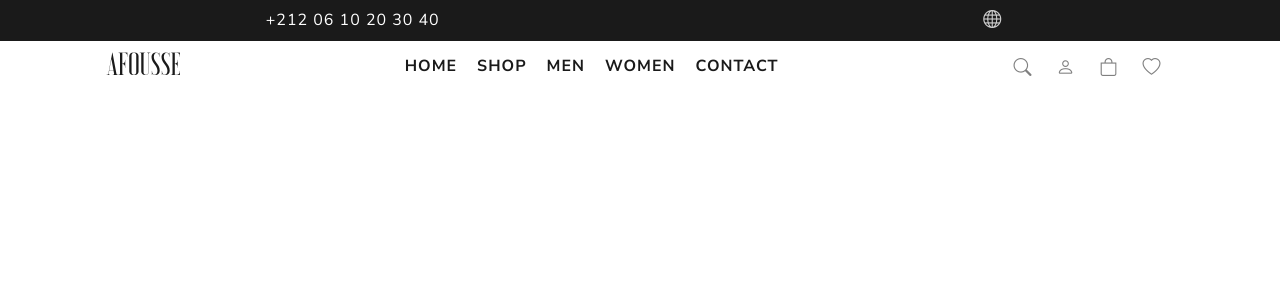
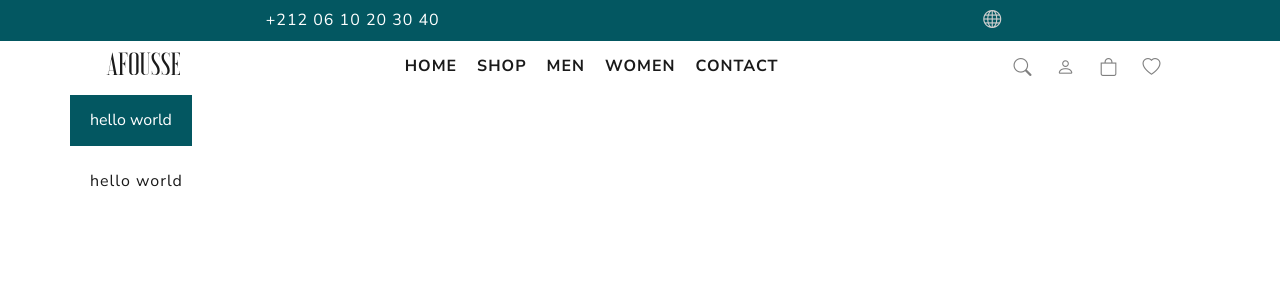
Before and after one commit to Ayman-shaim1/afousse, a React (Create React App) app: page / in a window 1280 px wide. Shown: the top 300 px of the page. Built offline with nearby package versions, Linux system fonts and the light colour scheme.

Commit message:
working on button component

```diff
--- a/src/App.js
+++ b/src/App.js
@@ -2,16 +2,19 @@ import GlobalStyle from "./GlobalStyle";
 import { Header } from "./components";
 import { BrowserRouter as Router, Routes, Route } from "react-router-dom";
 import { HomePage } from "./pages";
+import { Container } from "./components/styles/Container.styled";
 const App = () => {
   return (
     <Router>
       <GlobalStyle />
       <Header />
       <main>
-        <Routes>
-          <Route exact path='/' element={<HomePage />} />
-          <Route exact path='/Home' element={<HomePage />} />
-        </Routes>
+        <Container>
+          <Routes>
+            <Route exact path='/' element={<HomePage />} />
+            <Route exact path='/Home' element={<HomePage />} />
+          </Routes>
+        </Container>
       </main>
     </Router>
   );
--- a/src/components/Header.js
+++ b/src/components/Header.js
@@ -19,7 +19,7 @@ const Header = () => {
 
   return (
     <>
-      <NavBar bg="black">
+      <NavBar bg="primary">
         <Nav>
           <NavLink to="/home">+212 06 10 20 30 40</NavLink>
         </Nav>
--- /dev/null
+++ b/src/components/styles/Button.styled.js
@@ -0,0 +1,33 @@
+import { Link } from "react-router-dom";
+import styled from "styled-components";
+
+export const Button = styled.button`
+  border: none;
+  outline: none;
+  font-family: "Nunito Sans", sans-serif;
+  background-color: ${props =>
+    props.color ? `var(--${props.color}-color)` : `var(--primary-color)`};
+  color: ${props =>
+    props.color === "white" ? `var(--black-color)` : `var(--white-color)`};
+  padding: 16px 20px;
+  display: inline-block;
+  cursor: pointer;
+  &:hover {
+    opacity: 0.9;
+  }
+`;
+
+export const ButtonLink = styled(Link)`
+  border: none;
+  outline: none;
+  background-color: ${props =>
+    props.color ? `var(--${props.color}-color)` : `var(--primary-color)`};
+  color: ${props =>
+    props.color === "white" ? `var(--black-color)` : `var(--white-color)`};
+  padding: 16px 20px;
+  display: inline-block;
+  cursor: pointer;
+  &:hover {
+    opacity: 0.9;
+  }
+`;
--- a/src/components/styles/Header.styled.js
+++ b/src/components/styles/Header.styled.js
@@ -15,7 +15,7 @@ const openNav = keyframes`
     top:0;
   }
   to {
-    top:10%;
+      top: 16%;
   }
 `;
 
@@ -26,7 +26,7 @@ export const NavBar = styled.nav`
   justify-content: space-around;
   padding: 10px 0;
   width: 100%;
-  background-color: ${(props) =>
+  background-color: ${props =>
     props.bg ? "var(--" + props.bg + "-color)" : "var(--white-color)"};
 
   & > :nth-child(4) {
@@ -53,16 +53,16 @@ export const Nav = styled.div`
 
 export const NavReponsive = styled(Nav)`
   @media (max-width: 1200px) {
-    display: ${(props) => (props.show ? "flex" : "none")} !important;
-    /* background-color: red; */
+    display: ${props => (props.show ? "flex" : "none")} !important;
+    background-color: var(--white-color);
     flex-direction: column;
     justify-content: center;
     align-items: center;
     position: absolute;
     animation: ${openNav} 0.3s linear;
-    top: 10%;
+    top: 16%;
     width: 100%;
-    z-index: 100;
+    z-index: 1000;
     box-shadow: rgba(0, 0, 0, 0.1) 0px 3px 4px -1px,
       rgba(0, 0, 0, 0.06) 0px 2px 3px -1px;
     & > a {
@@ -133,7 +133,7 @@ export const NavItemIcon = styled.a`
   margin: 0 12px;
   font-size: 18px;
   font-weight: bold;
-  color: ${(props) =>
+  color: ${props =>
     props.darker ? "var(--dark-gray-color)" : "var(--gray-color)"};
   text-decoration: none;
   text-transform: uppercase;
--- a/src/pages/HomePage.js
+++ b/src/pages/HomePage.js
@@ -1,7 +1,15 @@
 import React from "react";
-
+import { Button, ButtonLink } from "../components/styles/Button.styled";
+import Logo from "../assets/icons/logo.svg";
 const HomePage = () => {
-  return <></>;
+  return (
+    <>
+      <Button style={{ display: "block", marginBottom: "10px" }}>
+        hello world
+      </Button>
+      <ButtonLink color="white">hello world</ButtonLink>
+    </>
+  );
 };
 
 export default HomePage;
--- a/src/styles/variables.css
+++ b/src/styles/variables.css
@@ -6,4 +6,7 @@
   --light-gray-color: #f4f4f4;
   --gray-color: #d0d0d0;
   --dark-gray-color: #808080;
+  --red-color: #d9534f;
+  --green-color: #4bbf73;
+  --yellow-color: #f0ad4e;
 }
```
Also changed, not shown: src/assets/icons/logo.svg (added), 1 other file (tests, documents, lock files or other folders).
